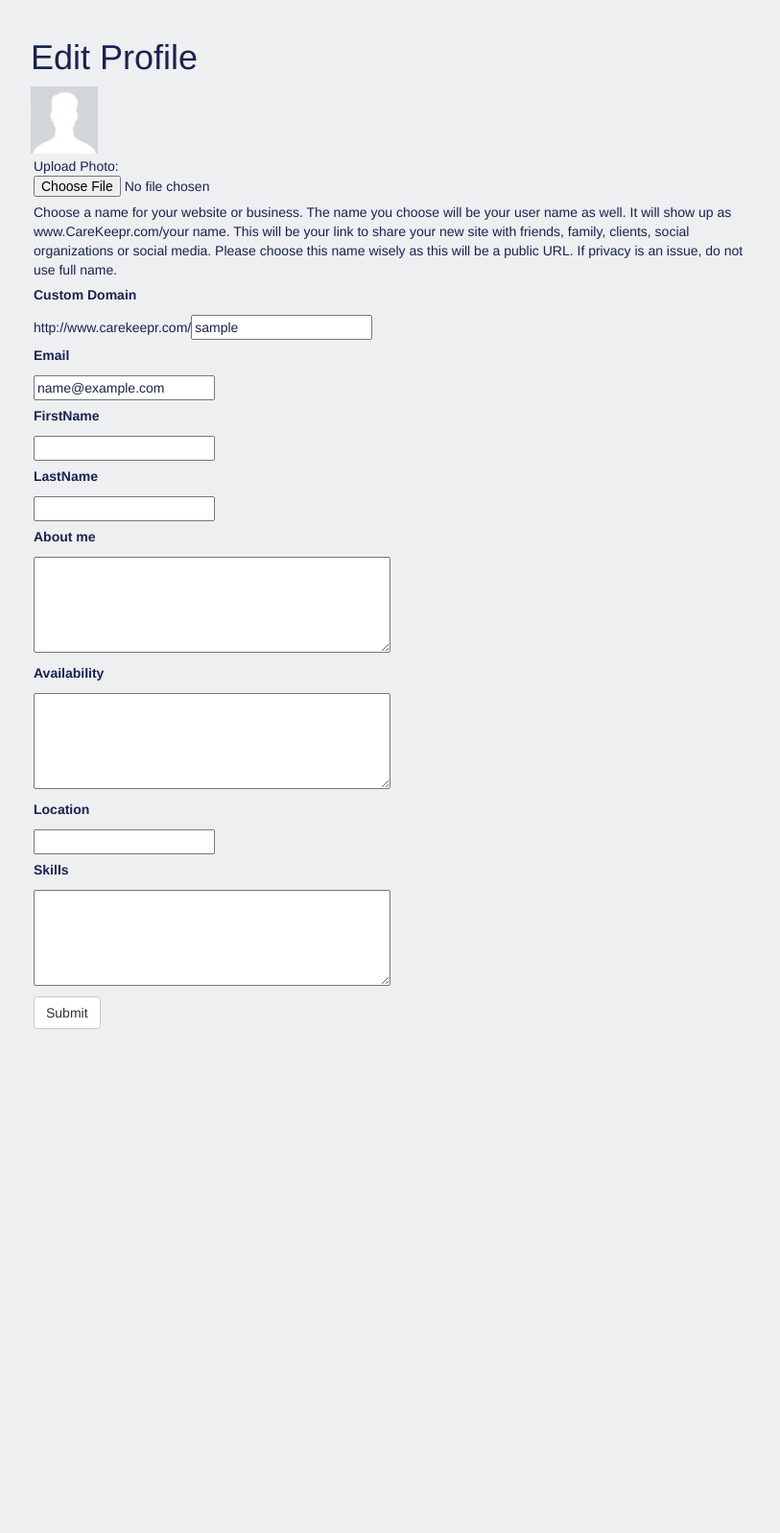
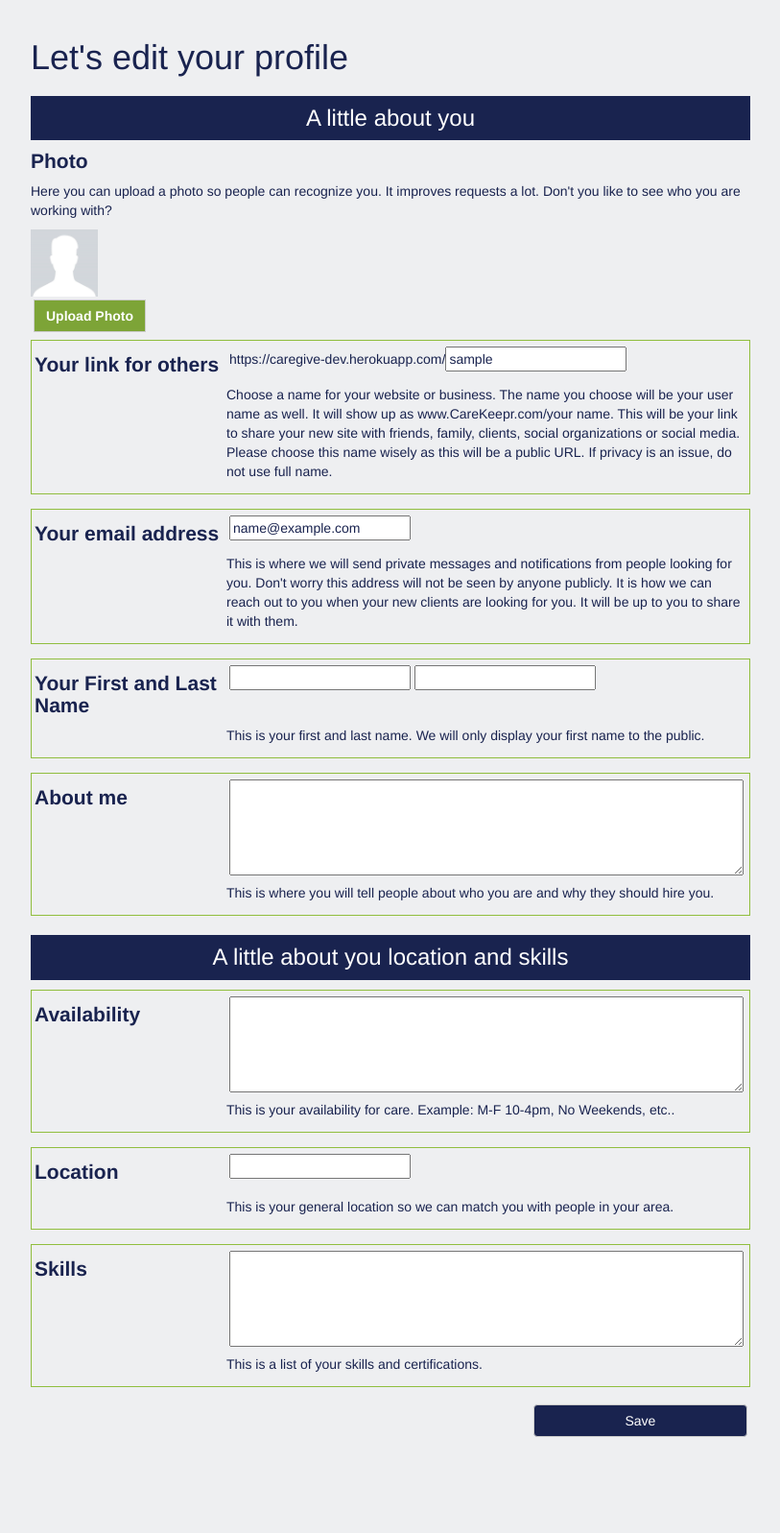
Before and after one commit to startupsandcode/flask-tutorial, a Flask app: page /edit_profile in a window 1280 px wide. Shown: the part 52-1649 px from the top of the page at 96% size, without its empty margins (233-1046 px from the left). Before the commit the page ends 1124 px from the top, so only its background shows below. Run offline with Flask 2, Linux system fonts and the light colour scheme; the visitor is signed in with stand-in values (Sample User, id 1); data comes from the database, SQL or seed files in the repository; both versions use the stored data as it was after the commit; some libraries are stand-ins or nearby versions.

Commit message:
updated profile

```diff
--- a/app/assets/scss/_site.scss
+++ b/app/assets/scss/_site.scss
@@ -76,8 +76,53 @@ a {
     div {
         padding: 3px;
     }
+    h3 {
+        background-color: $primary-color;
+        width: 100%;
+        padding: 10px;
+        text-align: center;
+        color: #fff;
+    }
+    h4 {
+        font-weight: bold;
+        color: $primary-color;
+        font-size: 1.5em;
+        grid-column: 1 / 2;
+    }
+    .form-group {
+        display: grid;
+        grid-template-columns: 200px 1fr;
+        border: solid 1px $secondary-color;
+    }
+    .description {
+        grid-column: 2 / 3;
+    }
     textarea {
-        width: 50%;
+        width: 100%;
         height: 100px;
     }
+    .custom-file-upload {
+        border: 1px solid #ccc;
+        display: inline-block;
+        padding: 6px 12px;
+        cursor: pointer;
+        background-color: $button-hover;
+        color: #fff;
+        &:hover{
+            background-color: $primary-color;
+        }
+    }
+    input[type=file] {
+        display: none;
+    }
+    #submit {
+        float: right;
+        width: 30%;
+        background-color: $primary-color;
+        color: #fff;
+        &:hover {
+            background-color: $secondary-color;
+        }
+        margin-bottom: 100px;
+    }
 }
--- a/app/static/css/main.css
+++ b/app/static/css/main.css
@@ -54,6 +54,42 @@ body {
 
         .profile div {
           padding: 3px; }
-          .profile textarea {
-            width: 50%;
-            height: 100px; }
+          .profile h3 {
+            background-color: #19234f;
+            width: 100%;
+            padding: 10px;
+            text-align: center;
+            color: #fff; }
+            .profile h4 {
+              font-weight: bold;
+              color: #19234f;
+              font-size: 1.5em;
+              grid-column: 1 / 2; }
+              .profile .form-group {
+                display: grid;
+                grid-template-columns: 200px 1fr;
+                border: solid 1px #90be3e; }
+                .profile .description {
+                  grid-column: 2 / 3; }
+                  .profile textarea {
+                    width: 100%;
+                    height: 100px; }
+                    .profile .custom-file-upload {
+                      border: 1px solid #ccc;
+                      display: inline-block;
+                      padding: 6px 12px;
+                      cursor: pointer;
+                      background-color: #7da437;
+                      color: #fff; }
+                      .profile .custom-file-upload:hover {
+                        background-color: #19234f; }
+        .profile input[type=file] {
+          display: none; }
+          .profile #submit {
+            float: right;
+            width: 30%;
+            background-color: #19234f;
+            color: #fff;
+            margin-bottom: 100px; }
+            .profile #submit:hover {
+              background-color: #90be3e; }
--- a/app/templates/edit_profile.html
+++ b/app/templates/edit_profile.html
@@ -3,28 +3,82 @@
 {% block app_content %}
 <div class="row">
     <div class="col-md-offset-2 col-md-8 profile">
-                <h1>Edit Profile</h1>
+        <h1>Let's edit your profile</h1>
+        <h3>A little about you</h3>
+        <h4>Photo</h4>
+        <p class="description">
+            Here you can upload a photo so people can recognize you. It improves
+            requests a lot. Don't you like to see who you are working with?
+        </p>
         {% if photo %}
         <img class="profile-sm" id="preview" src="{{ photo }}" />
         {% else %}
         <img class='profile-sm' id="preview" src="{{ url_for('static', filename='img/default-image.jpg') }}" />
         {% endif %}
-            <div>Upload Photo: <input type=file id="photo" name=photo></div>
+        <div>
+            <label for="photo" class="custom-file-upload">Upload Photo</label>
+            <input type=file id="photo" name=photo>
+        </div>
         <form action="" method="post" class="form" role="form" _lpchecked="1">
             {{ form.csrf_token }}
             {{ form.pic }}
-                <div class="description">
-                    Choose a name for your website or business. The name you choose will be your user name as well. It will show up as www.CareKeepr.com/your name. This will be your link to share your new site with friends, family, clients, social organizations or social media. Please choose this name wisely as this will be a public URL. If privacy is an issue, do not use full name.
+            <div class="form-group">
+                <h4>Your link for others</h4>
+                <div>https://caregive-dev.herokuapp.com/{{ form.username(class="form_control") }}</div>
+                <p class="description">
+                    Choose a name for your website or business. The name you choose will be your user name as well. It
+                    will show up as www.CareKeepr.com/your name. This will be your link to share your new site with
+                    friends,
+                    family, clients, social organizations or social media. Please choose this name wisely as this will
+                    be a public URL. If privacy is an issue, do not use full name.
+                </p>
             </div>
-                <div>{{ form.username.label }}</div><div>http://www.carekeepr.com/{{ form.username(class="form_control") }}</div>
-                <div>{{ form.email.label }}</div><div>{{ form.email(class="form_control") }}</div>
-                <div>{{ form.firstName.label }}</div><div>{{ form.firstName(class="form_control") }}</div>
-                <div>{{ form.lastName.label }}</div><div>{{ form.lastName(class="form_control") }}</div>
-                <div>{{ form.about_me.label }}</div><div>{{ form.about_me(class="form_control") }}</div>
-                <div>{{ form.availability.label }}</div><div>{{ form.availability(class="form_control") }}</div>
-                <div>{{ form.location.label }}</div><div>{{ form.location(class="form_control") }}</div>
-                <div>{{ form.skills.label }}</div><div>{{ form.skills(class="form_control") }}</div>
-                <div> {{ form.submit(class="btn btn-default") }}</div>
+            <div class="form-group">
+                <h4>Your email address</h4>
+                <div>{{ form.email(class="form_control") }}</div>
+                <p class="description">
+                    This is where we will send private messages and notifications from people looking for you.
+                    Don't worry this address will not be seen by anyone publicly. It is how we can reach out to you
+                    when your new clients are looking for you. It will be up to you to share it with them.
+                </p>
+            </div>
+            <div class="form-group">
+                <h4>Your First and Last Name</h4>
+                <div>{{ form.firstName(class="form_control") }} {{ form.lastName(class="form_control") }}</div>
+                <p class="description">
+                    This is your first and last name. We will only display your first name to the public.
+                </p>
+            </div>
+            <div class="form-group">
+                <h4>{{ form.about_me.label }}</h4>
+                <div>{{ form.about_me(class="form_control") }}</div>
+                <p class="description">
+                    This is where you will tell people about who you are and why they should hire you.
+                </p>
+            </div>
+            <h3>A little about you location and skills</h3>
+            <div class="form-group">
+                <h4>{{ form.availability.label }}</h4>
+                <div>{{ form.availability(class="form_control") }}</div>
+                <p class="description">
+                    This is your availability for care. Example: M-F 10-4pm, No Weekends, etc..
+                </p>
+            </div>
+            <div class="form-group">
+                <h4>{{ form.location.label }}</h4>
+                <div>{{ form.location(class="form_control") }}</div>
+                <p class="description">
+                    This is your general location so we can match you with people in your area.
+                </p>
+            </div>
+            <div class="form-group">
+                <h4>{{ form.skills.label }}</h4>
+                <div>{{ form.skills(class="form_control") }}</div>
+                <p class="description">
+                    This is a list of your skills and certifications.
+                </p>
+            </div>
+            <div> {{ form.submit(class="btn btn-default",id='submit',value="Save") }}</div>
         </form>
     </div>
 </div>
```
Also changed, not shown: app.db. Lines whose indentation alone changed are shown as unchanged.
